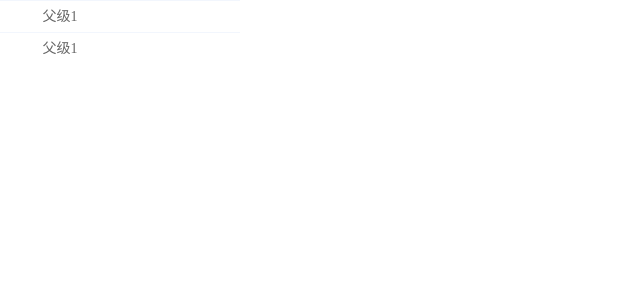
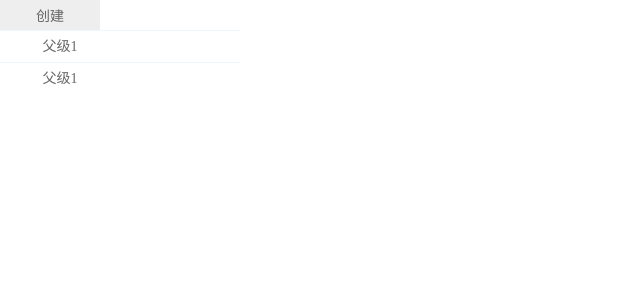
Before and after one commit to yangyuan02/react-FolderList, a React (Create React App) app: page / in a window 1280 px wide. Shown: the top 300 px of the page, without its empty margins (0-640 px from the left). Built offline with nearby package versions, Linux system fonts and the light colour scheme; a web font is replaced by a local one.

Commit message:
创建按钮

```diff
--- a/src/App.js
+++ b/src/App.js
@@ -15,7 +15,7 @@ class App extends Component {
   render() {
     return (
       <div className="box">
-        {/* <TouchableOpacity clickCallBack={this.add} text="创建" className="add" /> */}
+        <TouchableOpacity clickCallBack={this.add} text="创建" className="add" />
         <div className="folderList">
           <FolderList list={tree} />
           <FolderList list={tree} />
```
